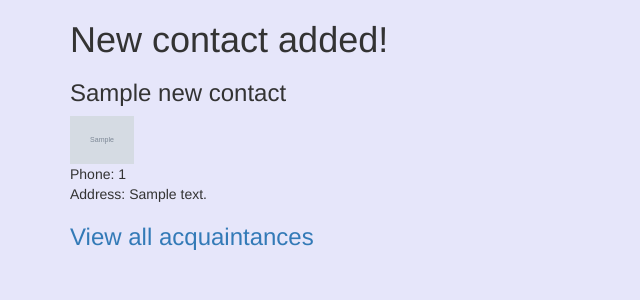
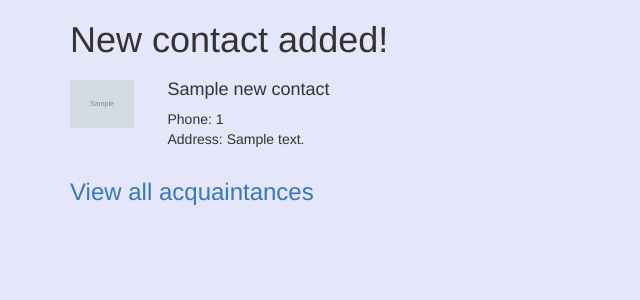
Before and after one commit to CallaRudolph/php-address-book, a PHP site: template views/create_contact.html.twig in a window 1280 px wide. Shown: the top 300 px of the page, without its empty margins (0-640 px from the left). Run offline with PHP 8.4, Linux system fonts and the light colour scheme; the template is opened without the code that fills it: most values are stand-ins (such as "Sample title", 1, 10 or a date in 2020); grey boxes marked "Sample" are stand-in pictures; some libraries are stand-ins or nearby versions.

Commit message:
update styling in create twig

```diff
--- a/views/create_contact.html.twig
+++ b/views/create_contact.html.twig
@@ -7,12 +7,18 @@
 <body>
     <div class='container'>
         <h1>New contact added!</h1>
-        <ul class='list-unstyled'>
-            <li><h3>{{ new_contact.getName }}</h3></li>
-            <li><img src='{{ new_contact.getImage }}' alt='contact photo' width='64px'></li>
-            <li>Phone: {{ new_contact.getPhoneNumber }}</li>
-            <li>Address: {{ new_contact.getAddress }}</li>
-        </ul>
+        <div class='row'>
+            <div class='col-md-1'>
+                <h6><img src='{{ new_contact.getImage }}' alt='contact photo' width='64px'></h6>
+            </div>
+            <div class='col-md-11'>
+                <ul class='list-unstyled'>
+                    <li><h4>{{ new_contact.getName }}</h4></li>
+                    <li>Phone: {{ new_contact.getPhoneNumber }}</li>
+                    <li>Address: {{ new_contact.getAddress }}</li>
+                </ul>
+            </div>
+        </div>
         <h3><a href='/'>View all acquaintances</a></h3>
     </div>
 </body>
```
